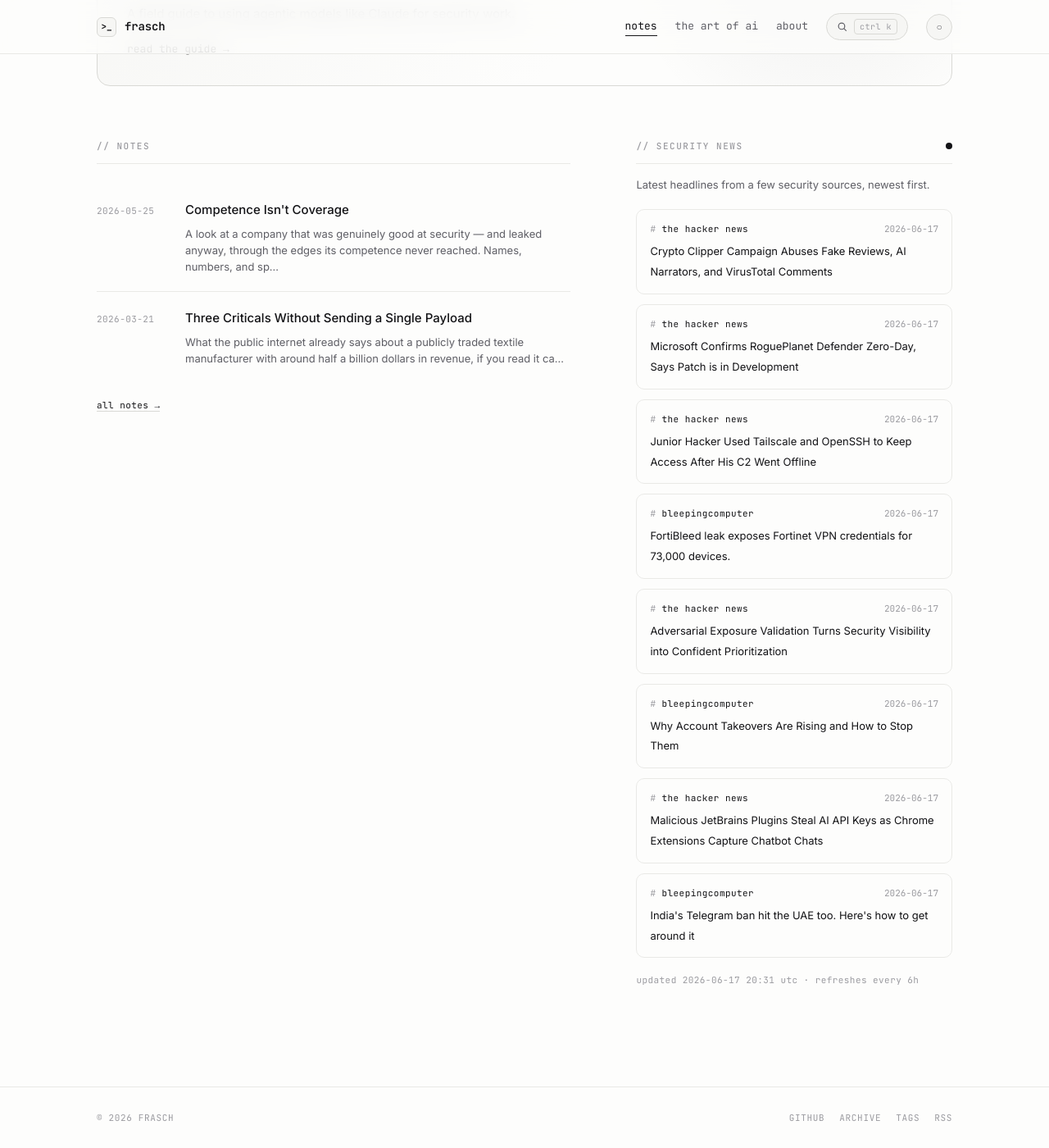
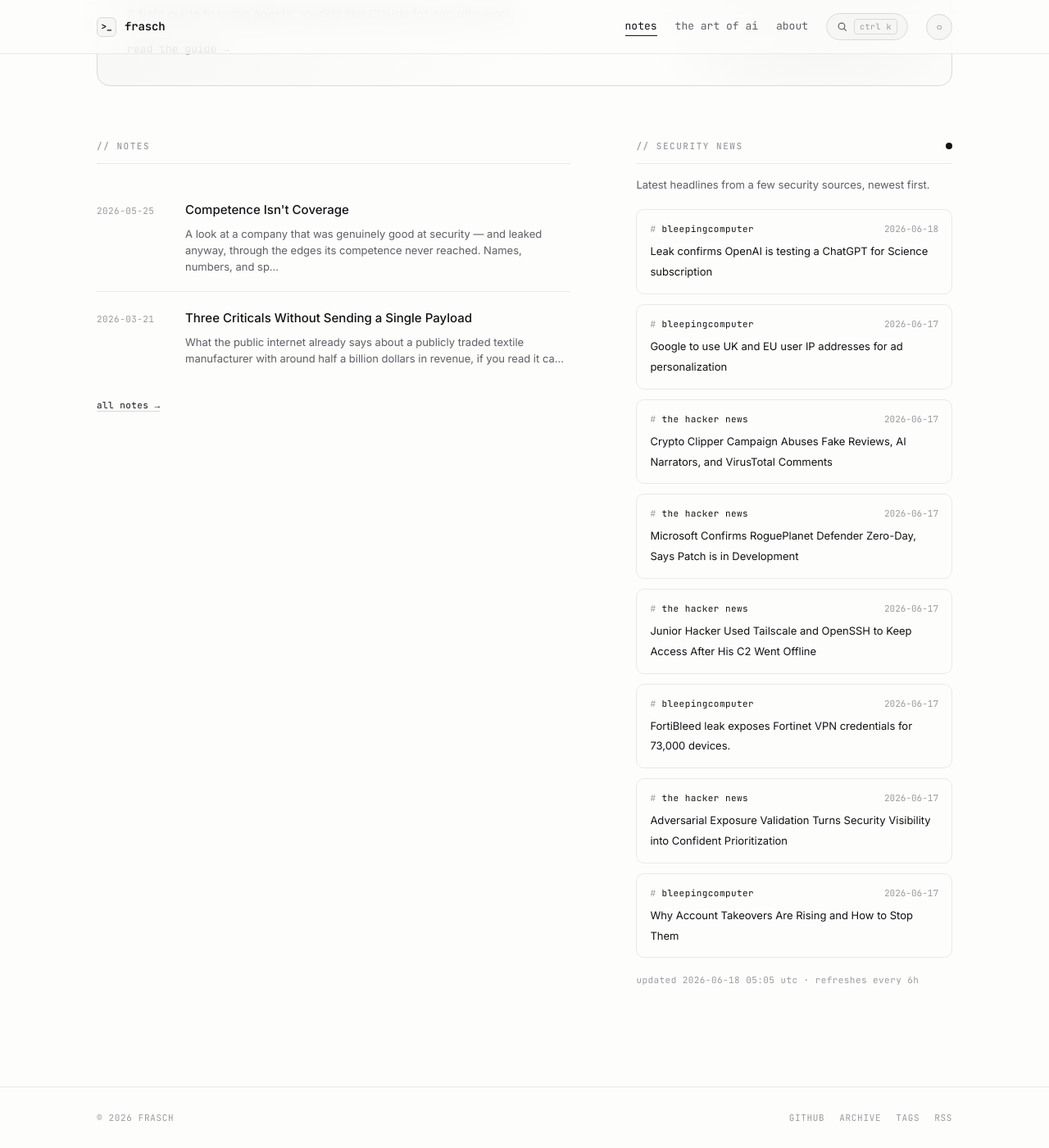
Before and after one commit to whoisfrasch/frasch, a Jekyll site: the page built from index.html, in a window 1280 px wide and 1400 px high, scrolled down 615 px. Shown: the whole window at 82% size. Built offline with Jekyll 4.4.1, drawn with Linux system fonts in a browser that asks for light colours.

Commit message:
Refresh security news feed

```diff
--- a/_data/news.json
+++ b/_data/news.json
@@ -1,6 +1,18 @@
 {
-  "updated": "2026-06-17T20:31:32Z",
+  "updated": "2026-06-18T05:05:46Z",
   "items": [
+    {
+      "source": "bleepingcomputer",
+      "title": "Leak confirms OpenAI is testing a ChatGPT for Science subscription",
+      "link": "https://www.bleepingcomputer.com/news/artificial-intelligence/leak-confirms-openai-is-testing-a-chatgpt-for-science-subscription/",
+      "date": "2026-06-18T01:30:08Z"
+    },
+    {
+      "source": "bleepingcomputer",
+      "title": "Google to use UK and EU user IP addresses for ad personalization",
+      "link": "https://www.bleepingcomputer.com/news/security/google-to-use-uk-and-eu-user-ip-addresses-for-ad-personalization/",
+      "date": "2026-06-17T21:02:42Z"
+    },
     {
       "source": "the hacker news",
       "title": "Crypto Clipper Campaign Abuses Fake Reviews, AI Narrators, and VirusTotal Comments",
@@ -36,18 +48,6 @@
       "title": "Why Account Takeovers Are Rising and How to Stop Them",
       "link": "https://www.bleepingcomputer.com/news/security/why-account-takeovers-are-rising-and-how-to-stop-them/",
       "date": "2026-06-17T14:00:10Z"
-    },
-    {
-      "source": "the hacker news",
-      "title": "Malicious JetBrains Plugins Steal AI API Keys as Chrome Extensions Capture Chatbot Chats",
-      "link": "https://thehackernews.com/2026/06/malicious-jetbrains-plugins-steal-ai.html",
-      "date": "2026-06-17T13:51:58Z"
-    },
-    {
-      "source": "bleepingcomputer",
-      "title": "India's Telegram ban hit the UAE too. Here's how to get around it",
-      "link": "https://www.bleepingcomputer.com/news/security/indias-telegram-ban-hit-the-uae-too-heres-how-to-get-around-it/",
-      "date": "2026-06-17T13:12:45Z"
     }
   ]
 }
```
